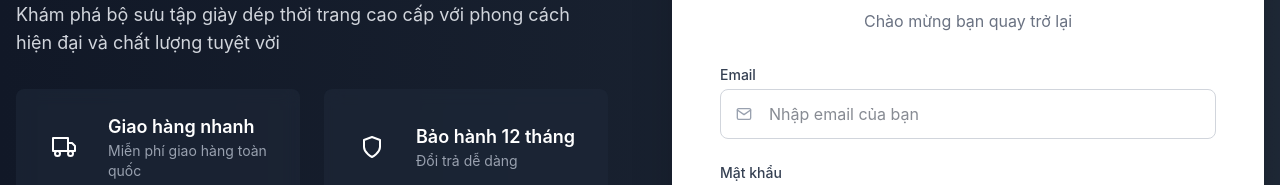
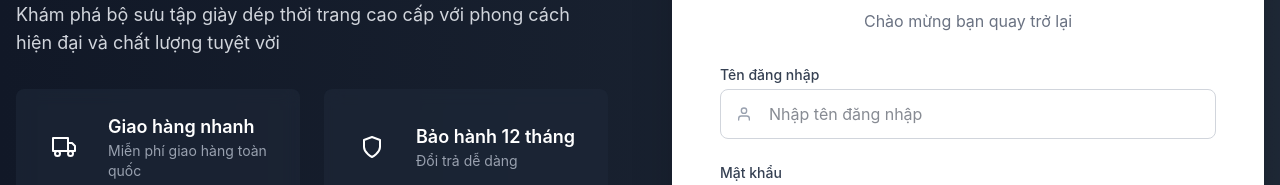
Before and after one commit to Hachimandev/Web_Ban_Giay_Dep, a React (Vite) app: page /login in a window 1280 px wide. Shown: the part 296-481 px from the top of the page. Built offline with nearby package versions, Linux system fonts and the light colour scheme.

Commit message:
login qua dc page admin

```diff
--- a/src/App.jsx
+++ b/src/App.jsx
@@ -1,10 +1,11 @@
 // src/App.jsx
-import { Routes, Route } from 'react-router-dom'
-import Header from './components/layout/Header.jsx'
-import Footer from './components/layout/Footer.jsx'
-import HomePage from './pages/HomePage.jsx'
-import LoginPage from './pages/LoginPage.js'
-// import ProductDetailPage from './pages/ProductDetailPage.jsx' // (Ví dụ cho tương lai)
+import { Routes, Route } from "react-router-dom";
+import Header from "./components/layout/Header.jsx";
+import Footer from "./components/layout/Footer.jsx";
+import HomePage from "./pages/HomePage.jsx";
+import LoginPage from "./pages/LoginPage.js";
+import AdminDashboard from "./pages/adminpages/AdminDashBoard.jsx";
+import ProtectedRoute from "./routes/ProtectedRoute.jsx";
 
 function App() {
   return (
@@ -15,12 +16,21 @@ function App() {
         <Routes>
           <Route path="/" element={<HomePage />} />
           <Route path="/login" element={<LoginPage />} />
+
+          <Route
+            path="/admin"
+            element={
+              <ProtectedRoute roleRequired="ADMIN">
+                <AdminDashboard />
+              </ProtectedRoute>
+            }
+          />
         </Routes>
       </main>
 
       <Footer />
     </div>
-  )
+  );
 }
 
-export default App
+export default App;
--- a/src/pages/LoginPage.tsx
+++ b/src/pages/LoginPage.tsx
@@ -1,6 +1,6 @@
 // @ts-nocheck
 import { useState } from "react";
-import { Link } from "react-router-dom";
+import { Link, useNavigate } from "react-router-dom";
 import {
   FiMail,
   FiLock,
@@ -8,18 +8,58 @@ import {
   FiEyeOff,
   FiTruck,
   FiShield,
+  FiUser,
 } from "react-icons/fi";
 import { FcGoogle } from "react-icons/fc";
 import { FaFacebook } from "react-icons/fa";
 import shop from "../assets/image/shop.png";
 
 const LoginPage = () => {
+  const navigate = useNavigate();
   const [showPassword, setShowPassword] = useState(false);
+  const [username, setUsername] = useState("");
+  const [password, setPassword] = useState("");
+  const [loading, setLoading] = useState(false);
 
-  // 'e' sẽ không còn bị báo lỗi
-  const handleSubmit = (e: React.FormEvent<HTMLFormElement>) => {
+  const handleSubmit = async (e) => {
     e.preventDefault();
-    console.log("Đã gửi form");
+    setLoading(true);
+
+    try {
+      const res = await fetch("http://localhost:8085/api/auth/login", {
+        method: "POST",
+        headers: { "Content-Type": "application/json" },
+        body: JSON.stringify({
+          username: username,
+          password: password,
+        }),
+      });
+
+      if (!res.ok) {
+        alert("Tên đăng nhập hoặc mật khẩu không đúng!");
+        setLoading(false);
+        return;
+      }
+
+      const data = await res.json();
+
+      localStorage.setItem("token", data.token);
+      localStorage.setItem("username", data.username);
+      localStorage.setItem("roles", JSON.stringify(data.roles || []));
+      console.log(data);
+
+      alert("Đăng nhập thành công!");
+
+      if (data.roles && data.roles.includes("ROLE_ADMIN")) {
+        navigate("/admin");
+      } else {
+        navigate("/");
+      }
+    } catch (err) {
+      console.error("Login error:", err);
+      alert("Có lỗi khi kết nối server!");
+    }
+    setLoading(false);
   };
 
   return (
@@ -79,17 +119,19 @@ const LoginPage = () => {
             <form onSubmit={handleSubmit} className="space-y-6">
               <div>
                 <label
-                  htmlFor="email"
+                  htmlFor="username"
                   className="block text-sm font-medium text-gray-700 mb-1"
                 >
-                  Email
+                  Tên đăng nhập
                 </label>
                 <div className="relative">
-                  <FiMail className="absolute left-4 top-1/2 -translate-y-1/2 text-gray-400" />
+                  <FiUser className="absolute left-4 top-1/2 -translate-y-1/2 text-gray-400" />
                   <input
-                    type="email"
-                    id="email"
-                    placeholder="Nhập email của bạn"
+                    type="text"
+                    id="username"
+                    placeholder="Nhập tên đăng nhập"
+                    value={username}
+                    onChange={(e) => setUsername(e.target.value)}
                     className="w-full border border-gray-300 rounded-lg py-3 px-12 text-gray-900 focus:outline-none focus:ring-2 focus:ring-brand-orange/50"
                     required
                   />
@@ -109,6 +151,8 @@ const LoginPage = () => {
                     type={showPassword ? "text" : "password"}
                     id="password"
                     placeholder="Nhập mật khẩu"
+                    value={password}
+                    onChange={(e) => setPassword(e.target.value)}
                     className="w-full border border-gray-300 rounded-lg py-3 px-12 text-gray-900 focus:outline-none focus:ring-2 focus:ring-brand-orange/50"
                     required
                   />
@@ -143,9 +187,12 @@ const LoginPage = () => {
 
               <button
                 type="submit"
-                className="w-full bg-gray-900 text-white py-3 rounded-lg font-semibold hover:bg-gray-800 transition-colors shadow-md"
+                disabled={loading}
+                className={`w-full bg-gray-900 text-white py-3 rounded-lg font-semibold hover:bg-gray-800 transition-colors shadow-md ${
+                  loading ? "opacity-50 cursor-not-allowed" : ""
+                }`}
               >
-                Đăng nhập
+                {loading ? "Đang đăng nhập..." : "Đăng nhập"}
               </button>
 
               <div className="relative my-6">
--- /dev/null
+++ b/src/pages/adminpages/AdminDashBoard.jsx
@@ -0,0 +1,15 @@
+import React from "react";
+
+const AdminDashBoard = () => {
+  return (
+    <div>
+      <h1
+        style={{ fontSize: 36, alignItems: "center", justifyContent: "center" }}
+      >
+        trang admin
+      </h1>
+    </div>
+  );
+};
+
+export default AdminDashBoard;
--- /dev/null
+++ b/src/routes/ProtectedRoute.jsx
@@ -0,0 +1,13 @@
+import { Navigate } from "react-router-dom";
+
+export default function ProtectedRoute({ children, roleRequired }) {
+  const token = localStorage.getItem("token");
+  const roles = JSON.parse(localStorage.getItem("roles") || "[]");
+
+  if (!token) return <Navigate to="/login" />;
+
+  if (roleRequired && !roles.includes(`ROLE_${roleRequired}`))
+    return <Navigate to="/" />;
+
+  return children;
+}
```
